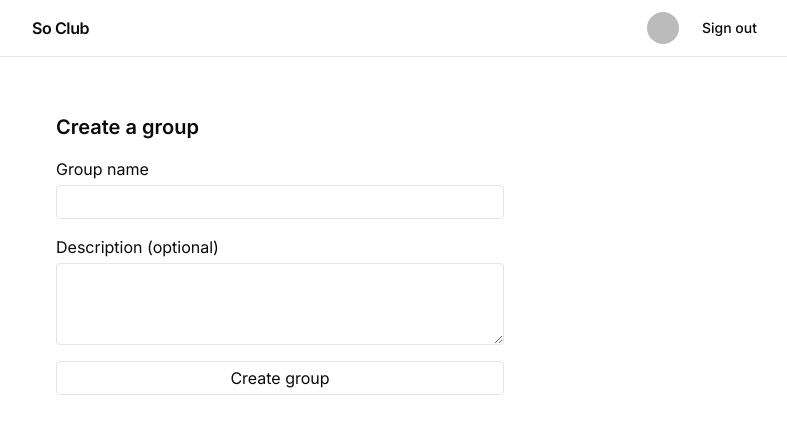
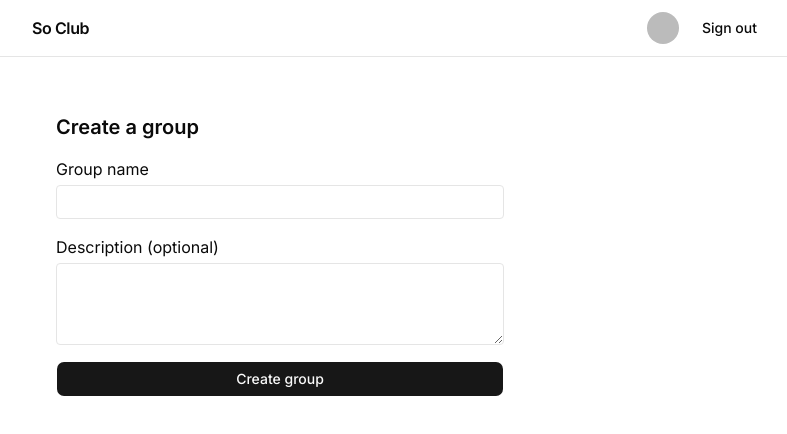
Before and after one commit to miraclejester/so-club, a Next.js app: page /groups/new in a window 1280 px wide. Shown: the top 434 px of the page, without its empty margins (240-1027 px from the left). Built offline with nearby package versions, Linux system fonts and the light colour scheme; no server answers; sample sign-in values are in the browser's storage.

Commit message:
Buttons all have hover and/or pointer

```diff
--- a/app/globals.css
+++ b/app/globals.css
@@ -119,11 +119,15 @@
 @layer base {
   * {
     @apply border-border outline-ring/50;
-    }
+  }
   body {
     @apply bg-background text-foreground;
-    }
+  }
   html {
     @apply font-sans;
+  }
+    button:not(:disabled),
+    [role="button"]:not(:disabled) {
+        cursor: pointer;
     }
 }
--- a/app/groups/[id]/page.tsx
+++ b/app/groups/[id]/page.tsx
@@ -6,6 +6,7 @@ import InvitePanel from '@/components/InvitePanel';
 import { createInvite } from '@/lib/groups/invites';
 import Link from 'next/link';
 import { BacklogList } from '@/components/BacklogList';
+import { buttonVariants } from '@/components/ui/button';
 
 type GroupDetailPageProps = {
     params: Promise<{ id: string }>;
@@ -68,7 +69,7 @@ export default async function GroupDetailPage({ params }: GroupDetailPageProps)
             <section className="mt-8">
                 <div className="flex items-center justify-between">
                     <h2 className="text-sm font-medium text-gray-500">Backlog ({backlog.length})</h2>
-                    <Link href={`/groups/${id}/add`} className="rounded border px-3 py-1 text-sm">
+                    <Link href={`/groups/${id}/add`} className={buttonVariants({ variant: 'outline', size: 'sm' })}>
                         Add a movie
                     </Link>
                 </div>
--- a/app/groups/page.tsx
+++ b/app/groups/page.tsx
@@ -3,6 +3,7 @@ import { redirect } from 'next/navigation';
 import { prisma } from '@/lib/prisma';
 import Link from 'next/link';
 import { SIGN_IN_URL } from '@/lib/globals';
+import { buttonVariants } from '@/components/ui/button';
 
 export default async function GroupsPage() {
     const user = await getCurrentUser();
@@ -24,7 +25,7 @@ export default async function GroupsPage() {
         <>
             <div className="flex items-center justify-between">
                 <h1 className="text-xl font-semibold">Your Groups</h1>
-                <Link href="/groups/new" className="rounded border px-3 py-1 text-sm">
+                <Link href="/groups/new" className={buttonVariants({ variant: 'outline', size: 'sm' })}>
                     Create group
                 </Link>
             </div>
--- a/components/AddToBacklogButton.tsx
+++ b/components/AddToBacklogButton.tsx
@@ -3,6 +3,7 @@
 import { JSX, useState, useTransition } from 'react';
 import type { MediaSource } from '@/lib/media';
 import type { AddAction, AddResult } from '@/lib/media/backlog';
+import { Button } from '@/components/ui/button';
 
 type AddToBacklogButtonProps = {
     source: MediaSource;
@@ -30,13 +31,15 @@ export default function AddToBacklogButton({
 
     return (
         <div className="mt-1">
-            <button
+            <Button
                 onClick={handleClick}
                 disabled={pending || inBacklog}
-                className="w-full rounded border px-2 py-1 text-xs disabled:opacity-50"
+                size="sm"
+                variant="outline"
+                className="w-full"
             >
                 {pending ? 'Adding...' : inBacklog ? 'In backlog' : 'Add to backlog'}
-            </button>
+            </Button>
             {result?.status === 'error' ? <p className="mt-1 text-xs text-red-600">{result.message}</p> : null}
         </div>
     );
--- a/components/SubmitButton.tsx
+++ b/components/SubmitButton.tsx
@@ -1,24 +1,19 @@
 'use client';
 
-import { ReactNode } from 'react';
+import { ComponentProps } from 'react';
 import { useFormStatus } from 'react-dom';
+import { Button } from '@/components/ui/button';
 
-type SubmitButtonProps = {
-    children: ReactNode;
+type SubmitButtonProps = ComponentProps<typeof Button> & {
     pendingText: string;
-    className?: string;
 };
 
-export function SubmitButton({
-    children,
-    pendingText,
-    className = 'rounded border px-3 py-1 disabled:opacity-50',
-}: SubmitButtonProps) {
+export function SubmitButton({ children, pendingText, ...props }: SubmitButtonProps) {
     const { pending } = useFormStatus();
 
     return (
-        <button type="submit" disabled={pending} className={className}>
+        <Button type="submit" disabled={pending} {...props}>
             {pending ? (pendingText ?? children) : children}
-        </button>
+        </Button>
     );
 }
```
